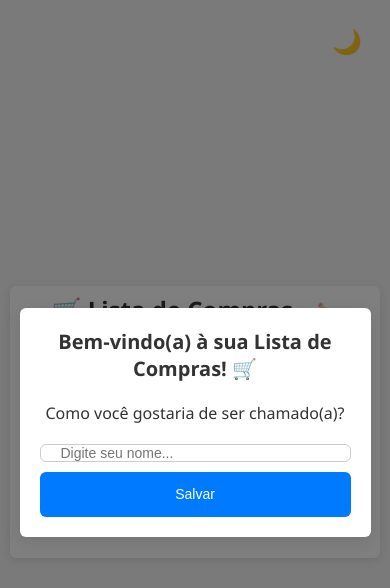
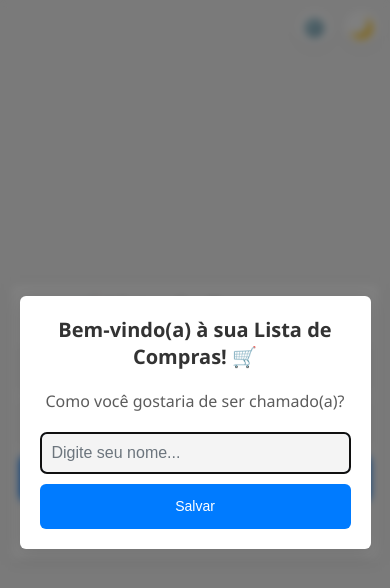
Before and after one commit to ddcsilva/ListaDeCompras, a plain HTML site: page index.html in a window 390 px wide. Drawn offline with Linux system fonts and the light colour scheme.

Commit message:
adiciona controles fixos para edição de nome e alternância de tema, melhora a formatação do nome do usuário e implementa animações ao atualizar o nome no modal

```diff
--- a/index.html
+++ b/index.html
@@ -9,9 +9,9 @@
     <link rel="icon" href="favicon.png" type="image/png" />
   </head>
   <body>
-      <div id="modal-nome" class="modal">
+    <div id="modal-nome" class="modal" role="dialog" aria-labelledby="modal-titulo">
       <div class="modal-conteudo">
-        <h2 class="modal-titulo">Bem-vindo(a) à sua Lista de Compras! 🛒</h2>
+        <h2 id="modal-titulo" class="modal-titulo">Bem-vindo(a) à sua Lista de Compras! 🛒</h2>
         <p class="modal-descricao">Como você gostaria de ser chamado(a)?</p>
         <div class="modal-input-grupo">
           <input
@@ -21,6 +21,7 @@
             placeholder="Digite seu nome..."
             maxlength="30"
             aria-label="Digite seu nome"
+            required
           />
           <button id="btn-salvar-nome" class="botao">Salvar</button>
         </div>
@@ -28,19 +29,21 @@
     </div>
 
     <main class="container-principal">
+      <div class="controles-fixos">
+        <button id="btn-editar-nome" class="botao-controle" aria-label="Editar nome" title="Editar nome">
+          ⚙️
+        </button>
+        <button id="btn-tema" class="botao-controle" aria-label="Alternar tema" title="Alternar tema">
+          <span id="icone-tema">🌙</span>
+        </button>
+      </div>
+
       <header class="cabecalho">
         <h1 class="titulo-principal">
           🛒 Lista de Compras
           <span id="nome-usuario"></span>
-          <button id="btn-editar-nome" class="botao-editar-nome" aria-label="Editar nome" title="Editar nome">
-            ✏️
-          </button>
         </h1>
       </header>
-
-      <button id="btn-tema" class="botao-tema" aria-label="Alternar tema" title="Alternar tema">
-        <span id="icone-tema">🌙</span>
-      </button>
 
       <section class="secao-adicionar">
         <div class="container-input">
--- a/script.js
+++ b/script.js
@@ -6,6 +6,7 @@ const CONSTANTES = {
   CHAVE_TEMA: "temaListaCompras",
   CHAVE_NOME_USUARIO: "nomeUsuarioListaCompras",
   LIMITE_SCROLL: 300,
+  DELAY_ANIMACAO: 100,
 };
 
 // ===== SELEÇÃO DE ELEMENTOS =====
@@ -207,13 +208,26 @@ const GerenciadorNome = {
     return nome
       .trim()
       .toLowerCase()
-      .replace(/(?:^|\s)\S/g, (letra) => letra.toUpperCase());
+      .split(' ')
+      .map(palavra => palavra.charAt(0).toUpperCase() + palavra.slice(1))
+      .join(' ');
+  },
+
+  formatarPreposicao(nome) {
+    const primeiraLetra = nome.charAt(0).toLowerCase();
+    const vogais = ['a', 'e', 'i', 'o', 'u', 'y'];
+    return vogais.includes(primeiraLetra) ? 'd' + primeiraLetra : 'de';
   },
 
   salvar(nome) {
-    if (!nome.trim()) return false;
+    const nomeFormatado = nome.trim();
+    if (!nomeFormatado) {
+      elementos.inputNome.classList.add('erro');
+      setTimeout(() => elementos.inputNome.classList.remove('erro'), 820);
+      return false;
+    }
 
-    const nomeCapitalizado = this.capitalizar(nome);
+    const nomeCapitalizado = this.capitalizar(nomeFormatado);
     this.nomeAtual = nomeCapitalizado;
     localStorage.setItem(CONSTANTES.CHAVE_NOME_USUARIO, nomeCapitalizado);
     this.atualizar();
@@ -221,22 +235,35 @@ const GerenciadorNome = {
   },
 
   atualizar() {
-    elementos.nomeUsuario.textContent = this.nomeAtual ? `d${this.nomeAtual.startsWith('o') || this.nomeAtual.startsWith('O') ? 'o' : 'a'} ${this.nomeAtual}` : "";
+    if (!this.nomeAtual) {
+      elementos.nomeUsuario.textContent = "";
+      return;
+    }
+
+    const preposicao = this.formatarPreposicao(this.nomeAtual);
+    elementos.nomeUsuario.textContent = `${preposicao} ${this.nomeAtual}`;
+
+    // Anima o nome ao atualizar
+    elementos.nomeUsuario.style.opacity = '0';
+    setTimeout(() => {
+      elementos.nomeUsuario.style.opacity = '1';
+      elementos.nomeUsuario.style.transform = 'translateY(0)';
+    }, CONSTANTES.DELAY_ANIMACAO);
   },
 
   mostrarModal() {
     elementos.modal.classList.add("visivel");
-    elementos.inputNome.value = this.nomeAtual;
-    elementos.inputNome.focus();
+    setTimeout(() => elementos.inputNome.focus(), CONSTANTES.DELAY_ANIMACAO);
   },
 
   esconderModal() {
     elementos.modal.classList.remove("visivel");
+    elementos.inputNome.value = "";
   },
 
   inicializar() {
     if (!this.nomeAtual) {
-      this.mostrarModal();
+      setTimeout(() => this.mostrarModal(), CONSTANTES.DELAY_ANIMACAO);
     } else {
       this.atualizar();
     }
@@ -245,9 +272,7 @@ const GerenciadorNome = {
       const novoNome = elementos.inputNome.value;
       if (this.salvar(novoNome)) {
         this.esconderModal();
-        Notificacao.mostrar("Nome salvo com sucesso!");
-      } else {
-        Notificacao.mostrar("Por favor, digite um nome válido", "erro");
+        Notificacao.mostrar("Nome salvo com sucesso! 👋");
       }
     });
 
@@ -257,8 +282,27 @@ const GerenciadorNome = {
       }
     });
 
+    elementos.inputNome.addEventListener("input", () => {
+      elementos.inputNome.classList.remove('erro');
+    });
+
     elementos.botaoEditarNome.addEventListener("click", () => {
+      elementos.inputNome.value = this.nomeAtual;
       this.mostrarModal();
+    });
+
+    // Fecha o modal ao clicar fora
+    elementos.modal.addEventListener("click", (evento) => {
+      if (evento.target === elementos.modal) {
+        this.esconderModal();
+      }
+    });
+
+    // Fecha o modal com ESC
+    document.addEventListener("keydown", (evento) => {
+      if (evento.key === "Escape" && elementos.modal.classList.contains("visivel")) {
+        this.esconderModal();
+      }
     });
   },
 };
--- a/style.css
+++ b/style.css
@@ -525,6 +525,38 @@ body {
   background-color: var(--cor-sombra);
 }
 
+/* ===== CONTROLES FIXOS ===== */
+.controles-fixos {
+  position: fixed;
+  top: var(--espacamento-medio);
+  right: var(--espacamento-medio);
+  display: flex;
+  gap: var(--espacamento-pequeno);
+  z-index: 100;
+}
+
+.botao-controle {
+  background: none;
+  border: none;
+  color: var(--cor-texto);
+  font-size: 24px;
+  cursor: pointer;
+  padding: 8px;
+  border-radius: 50%;
+  display: flex;
+  align-items: center;
+  justify-content: center;
+  transition: all var(--velocidade-transicao) ease;
+  background-color: var(--cor-fundo-container);
+  box-shadow: 0 2px 5px var(--cor-sombra);
+}
+
+.botao-controle:hover {
+  transform: translateY(-2px);
+  box-shadow: 0 4px 8px var(--cor-sombra);
+  background-color: var(--cor-fundo-item);
+}
+
 /* ===== MODAL ===== */
 .modal {
   position: fixed;
@@ -539,6 +571,7 @@ body {
   z-index: 1000;
   opacity: 0;
   transition: opacity var(--velocidade-transicao) ease;
+  backdrop-filter: blur(4px);
 }
 
 .modal.visivel {
@@ -555,6 +588,7 @@ body {
   width: 90%;
   transform: translateY(-20px);
   transition: transform var(--velocidade-transicao) ease;
+  position: relative;
 }
 
 .modal.visivel .modal-conteudo {
@@ -572,6 +606,7 @@ body {
   color: var(--cor-texto);
   margin-bottom: var(--espacamento-medio);
   text-align: center;
+  opacity: 0.8;
 }
 
 .modal-input-grupo {
@@ -581,37 +616,53 @@ body {
 
 .campo-texto--nome {
   flex: 1;
+  font-size: 16px;
+  padding: 12px var(--espacamento-medio);
+  border: 2px solid var(--cor-borda);
+  border-radius: var(--raio-borda);
+  transition: all var(--velocidade-transicao) ease;
+  background-color: var(--cor-fundo);
+  color: var(--cor-texto);
 }
 
-/* ===== TÍTULO E BOTÃO DE EDIÇÃO ===== */
+.campo-texto--nome:focus {
+  border-color: var(--cor-primaria);
+  box-shadow: 0 0 0 3px rgba(var(--cor-primaria-rgb), 0.2);
+}
+
+.campo-texto--nome::placeholder {
+  color: var(--cor-texto-comprado);
+}
+
+/* ===== TÍTULO ===== */
 .titulo-principal {
   display: flex;
   align-items: center;
   justify-content: center;
   gap: var(--espacamento-pequeno);
+  text-align: center;
+  line-height: 1.3;
 }
 
 #nome-usuario {
   font-weight: 600;
   color: var(--cor-primaria);
-}
-
-.botao-editar-nome {
-  background: none;
-  border: none;
-  font-size: 16px;
-  padding: 4px;
-  cursor: pointer;
-  opacity: 0.6;
-  transition: opacity var(--velocidade-transicao) ease;
-}
-
-.botao-editar-nome:hover {
-  opacity: 1;
+  display: inline-block;
+  transition: color var(--velocidade-transicao) ease;
 }
 
 /* ===== RESPONSIVIDADE ===== */
 @media (max-width: 768px) {
+  .controles-fixos {
+    top: var(--espacamento-pequeno);
+    right: var(--espacamento-pequeno);
+  }
+
+  .botao-controle {
+    font-size: 20px;
+    padding: 6px;
+  }
+
   .modal-conteudo {
     padding: var(--espacamento-medio);
   }
@@ -624,7 +675,7 @@ body {
     flex-direction: column;
   }
 
-  .botao-editar-nome {
-    font-size: 14px;
+  .campo-texto--nome {
+    padding: 10px var(--espacamento-pequeno);
   }
 }
```
